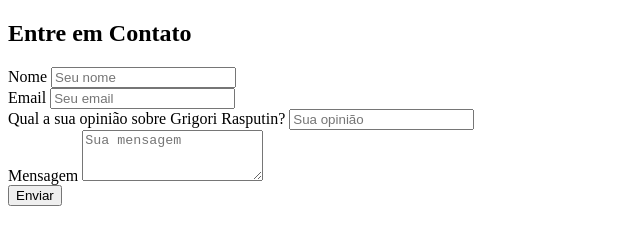
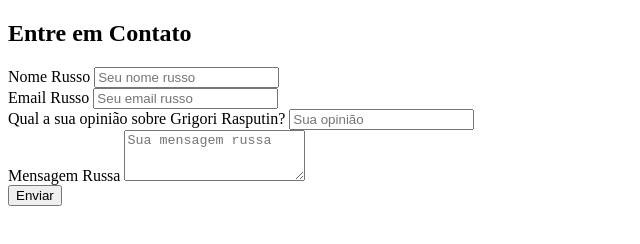
Before and after one commit to GabrielWalendolf/Balalaika_Beans, a plain HTML site: page html/contact.html in a window 1280 px wide. Shown: the whole page, without its empty margins (0-640 px from the left). Drawn offline with Linux system fonts and the light colour scheme.

Commit message:
Co-authored-by: Igor <Code-Igor@users.noreply.github.com>

```diff
--- a/html/contact.html
+++ b/html/contact.html
@@ -3,7 +3,7 @@
 <head>
     <meta charset="UTF-8">
     <meta name="viewport" content="width=device-width, initial-scale=1.0">
-    <title>Document</title>
+    <title>Contato</title>
 </head>
 <body>
     <section class="contact-section text-center">
@@ -11,20 +11,20 @@
             <h2>Entre em Contato</h2>
             <form>
                 <div class="mb-3">
-                    <label for="name" class="form-label">Nome</label>
-                    <input type="text" class="form-control" id="name" placeholder="Seu nome" />
+                    <label for="name" class="form-label">Nome Russo</label>
+                    <input type="text" class="form-control" id="name" placeholder="Seu nome russo" />
                 </div>
                 <div class="mb-3">
-                    <label for="email" class="form-label">Email</label>
-                    <input type="email" class="form-control" id="email" placeholder="Seu email" />
+                    <label for="email" class="form-label">Email Russo</label>
+                    <input type="email" class="form-control" id="email" placeholder="Seu email russo" />
                 </div>
                 <div class="mb-3">
                     <label for="message" class="form-label">Qual a sua opinião sobre Grigori Rasputin?</label>
                     <input type="text" class="form-control" id="opiniao" placeholder="Sua opinião"></textarea>
                 </div>
                 <div class="mb-3">
-                    <label for="message" class="form-label">Mensagem</label>
-                    <textarea class="form-control" id="message" rows="3" placeholder="Sua mensagem"></textarea>
+                    <label for="message" class="form-label">Mensagem Russa</label>
+                    <textarea class="form-control" id="message" rows="3" placeholder="Sua mensagem russa"></textarea>
                 </div>
                 <button type="submit" class="btn">Enviar</button>
             </form>
```
Also changed, not shown: components/Contact.js (+7 -7 lines), html/about.html (+1 -1 lines), html/home.html (+1 -1 lines).
